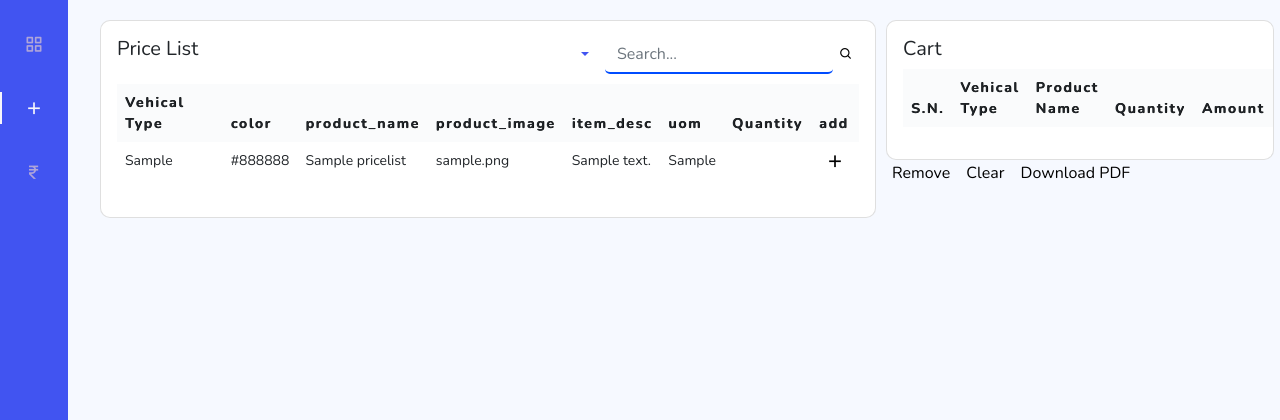
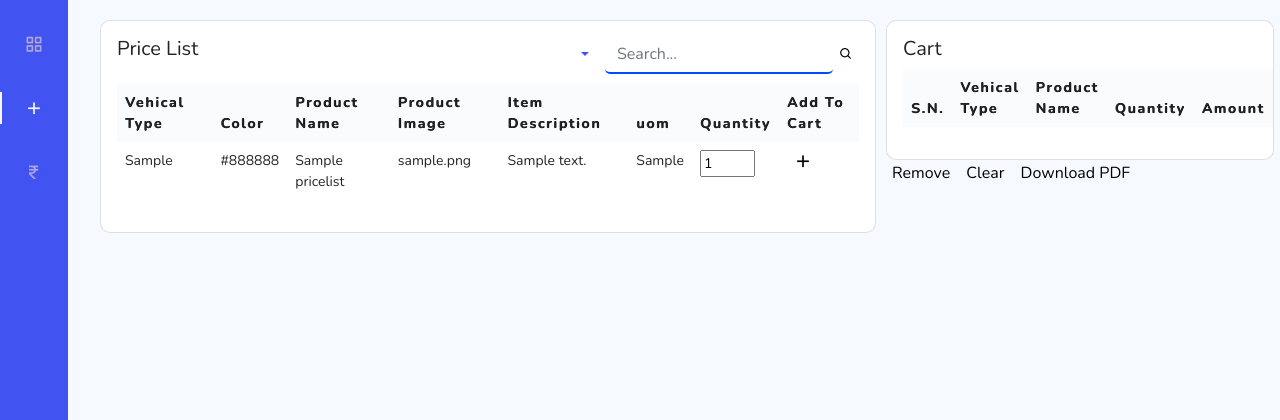
Before and after one commit to Jasmeet1001/adolf-7, a Django app: page /dashboard/admin/order/ in a window 1280 px wide. Shown: the part 64-484 px from the top of the page. Run offline with Django 4.2, Linux system fonts and the light colour scheme; a user stored in the database is signed in; tables that the repository leaves empty hold one stand-in row (values such as "Sample post"); lists and menus that the app fills with data are empty; some libraries are stand-ins or nearby versions.

Commit message:
Added the Quantity Functionality

```diff
--- a/dashboard/static/dashboard/js/script.js
+++ b/dashboard/static/dashboard/js/script.js
@@ -27,27 +27,40 @@ var descriptions = [];
 var cart = [];
 function addItem(button){
 
-    // { id, vehical_tp, color, product_nm, item_desc, uom }
+    // { id, vehical_tp, color, product_nm, item_desc, uom, mrp_incl_gst_pu }
     const product_info = button.dataset
 
-
+    var productId = product_info.id;
     var vehical_tp = product_info.vehical_type;
     var color = product_info.color;
     var product_nm = product_info.product_name;
     var itemDesc = product_info.item_desc;
     var uom = product_info.uom;
+    var mrpInclGstPu = product_info.mrp_incl_gst_pu;
 
+    var productQuantityInp = document.getElementsByClassName("quantiy-Input")
 
-    if(!descriptionExists(vehical_tp, product_nm)) {
+    for(var i = 0; i < productQuantityInp.length; i++){
+        if(productQuantityInp[i].classList.contains(productId)){
+           var quantityInputValue = productQuantityInp[i].value
+        }
+    }
+
+    if(!descriptionExists(vehical_tp, product_nm) && quantityInputValue > 0) {
         var counterBill = billStatement.getElementsByTagName("tr").length;
         var counterCart = cartStatement.getElementsByTagName("tr").length;
-        var newRowBill = '<tr><td style="text-align: center; border-right: 1px solid black;">'+ (counterBill+1) +'</td><td style="width: 10px; border-right: 1px solid black;" colspan="3">'+ vehical_tp +'</td><td style="border-right: 1px solid black;" colspan="3">'+ color + '</td><td style="width: 10px; border-right: 1px solid black;" colspan="3">'+ product_nm + '</td><td style="width: 10px; border-right: 1px solid black;" colspan="3">'+ itemDesc + '</td><td style="width: 10px; border-right: 1px solid black;" colspan="3">'+ uom  + '</td><td style="width: 10px; border-right: 1px solid black;">' + 12 + '</td><td style="width: 10px; border-right: 1px solid black;">'+ 123 +'</tr>';
-        var counterCartBill = '<tr><td>' + (counterCart+1) + '</td><td>' + vehical_tp + '</td><td>'+ product_nm + '</td></tr>'
+        var newRowBill = '<tr><td style="text-align: center; border-right: 1px solid black;">'+ (counterBill+1) +'</td><td style="width: 10px; border-right: 1px solid black;" colspan="3">'+ vehical_tp +'</td><td style="border-right: 1px solid black;" colspan="3">'+ color + '</td><td style="width: 10px; border-right: 1px solid black;" colspan="3">'+ product_nm + '</td><td style="width: 10px; border-right: 1px solid black;" colspan="3">'+ itemDesc + '</td><td style="width: 10px; border-right: 1px solid black;" colspan="3">'+ uom  + '</td><td style="width: 10px; border-right: 1px solid black;">' + quantityInputValue + '</td><td style="width: 10px; border-right: 1px solid black;">'+ (quantityInputValue*mrpInclGstPu) +'</tr>';
+        var counterCartBill = '<tr><td>' + (counterCart+1) + '</td><td>' + vehical_tp + '</td><td>'+ product_nm + '</td><td>' + quantityInputValue + '</td><td>'+ (quantityInputValue*mrpInclGstPu) + '</td></tr>'
         billStatement.innerHTML += newRowBill;
         cartStatement.innerHTML += counterCartBill;
         descriptions.push(product_info);
         cart.push(product_info);
     }
+    else {
+        window.alert("Can't add item with 0 quantity.")
+    }
+
+
 
 }
 
--- a/dashboard/templates/dashboard/neworder.html
+++ b/dashboard/templates/dashboard/neworder.html
@@ -73,13 +73,13 @@
                         <thead>
                             <tr class="table-heading">
                                 <th scope="col">Vehical Type</th>
-                                <th scope="col">color</th>
-                                <th scope="col">product_name</th>
-                                <th scope="col">product_image</th>
-                                <th scope="col">item_desc</th>
+                                <th scope="col">Color</th>
+                                <th scope="col">Product Name</th>
+                                <th scope="col">Product Image</th>
+                                <th scope="col">Item Description</th>
                                 <th scope="col">uom</th>
                                 <th scope="col">Quantity</th>
-                                <th scope="col">add</th>
+                                <th scope="col">Add To Cart</th>
                             </tr>
                         </thead>
                         <tbody>
@@ -93,10 +93,19 @@
                                     <td>{{ prices.uom }}</td>
 
                                     <td>
-
-                                    </td>
+                                        <input type="text" class="{{prices.id}} quantiy-Input" style="width: 55px;" min="0" value="1">
+                                </td>
                                     <td>
-                                      <button class="addBtn" id="invoceDownlaod" data-color="{{prices.color}}" data-product_name="{{prices.product_name}}" data-vehical_type="{{prices.vehical_type}}" data-id="{{prices.id}}" data-item_desc="{{prices.item_desc}}" data-uom="{{prices.uom}}" onclick="addItem(this)"><i class='bx bx-plus nav_icon'></i> </button>
+                                        <!-- data-quantity_input="{{prices.id}}" -->
+                                      <button class="addBtn" id="invoceDownlaod"
+                                      data-id="{{prices.id}}"
+                                      data-vehical_type="{{prices.vehical_type}}"
+                                      data-color="{{prices.color}}"
+                                      data-product_name="{{prices.product_name}}"
+                                      data-item_desc="{{prices.item_desc}}"
+                                      data-uom="{{prices.uom}}"
+                                      data-mrp_incl_gst_pu="{{prices.mrp_incl_gst_pu}}"
+                                      onclick="addItem(this)"><i class='bx bx-plus nav_icon'></i></button>
                                     </td>
                                      {# <td> #}
                                         {# <button type="button" class="btn btn-link btn-sm"> #}
--- a/dashboard/views.py
+++ b/dashboard/views.py
@@ -28,8 +28,8 @@ def admin_page(request):
 
 @login_required
 def order_view(request):
-    # pricelist_all = PriceList.objects.filter(id__lt=190)
-    pricelist_all = PriceList.objects.all()
+    pricelist_all = PriceList.objects.filter(id__lt=190)
+    # pricelist_all = PriceList.objects.all()
 
     context = {
         'pricelist_obj': pricelist_all
```
Also changed, not shown: dashboard/templates/dashboard/admin.html (+10 -44 lines).
